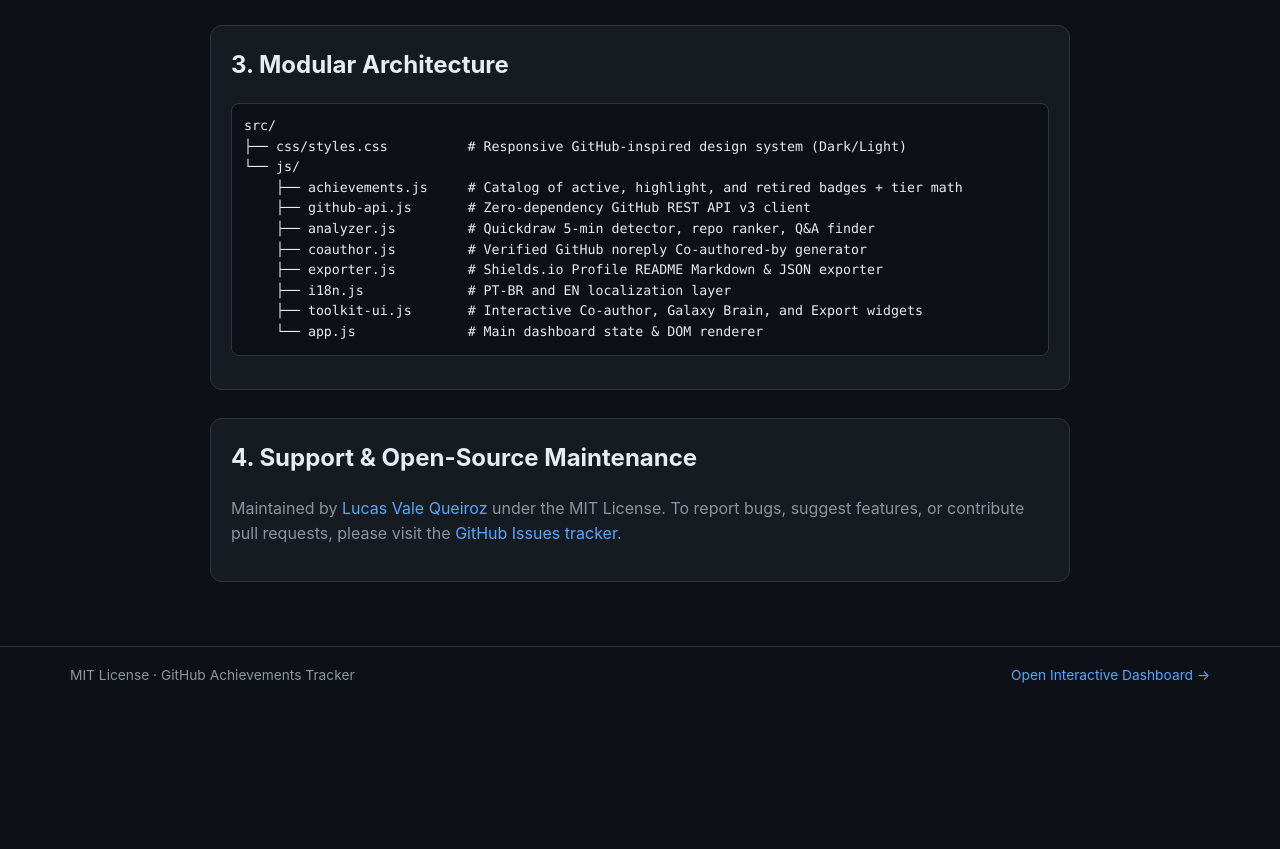
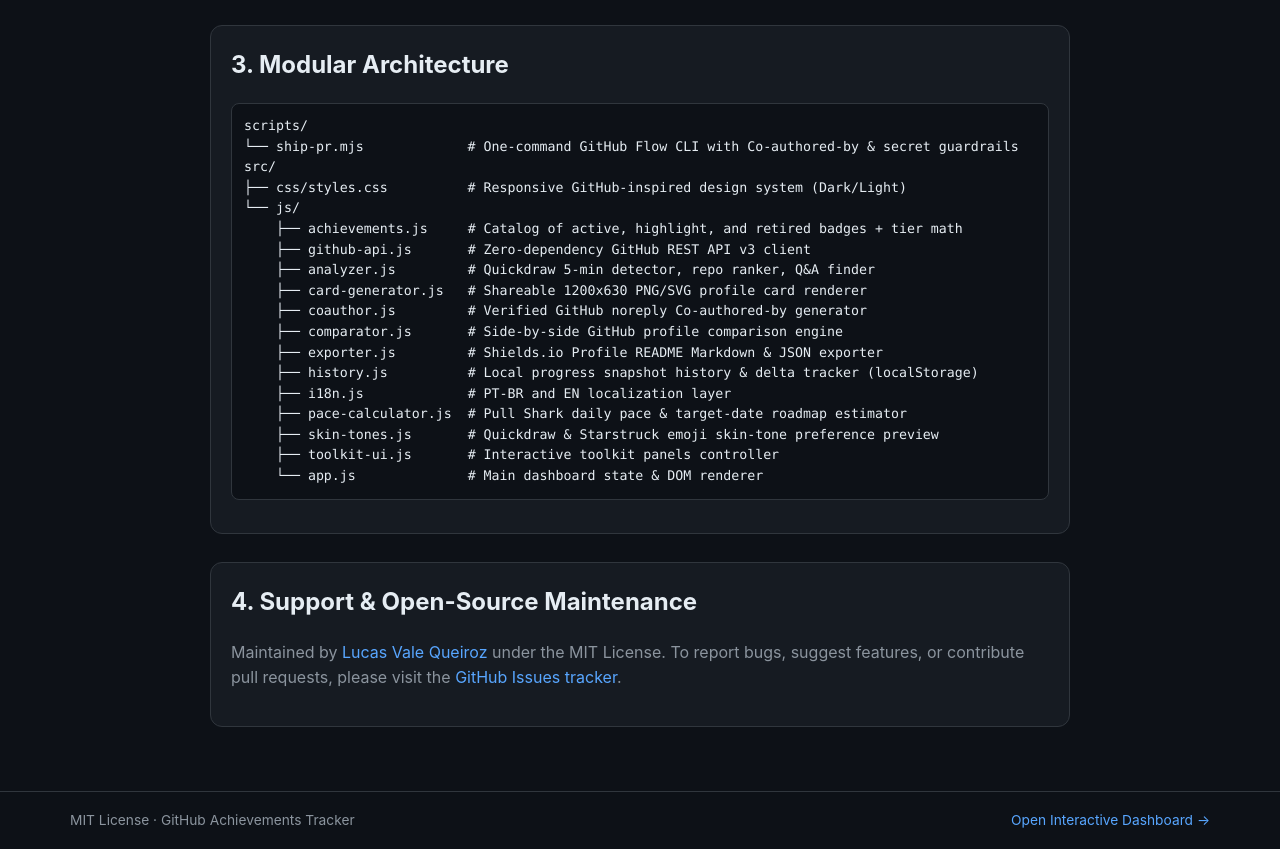
Before and after one commit to LucasValeQueiroz/github-achievements-tracker, a website: page docs.html in a window 1280 px wide. Shown: the part 1077-1926 px from the top of the page. Before the commit the page ends 1782 px from the top, so only its background shows below. Drawn offline with Linux system fonts and the light colour scheme.

Commit message:
docs: sync README and docs.html with comparator, pace calculator, history, and skin-tone modules
Updates README.md and docs.html architecture tree and feature list to reflect all newly added modules and unit tests.

```diff
--- a/docs.html
+++ b/docs.html
@@ -86,16 +86,23 @@
 
       <article class="panel">
         <h2>3. Modular Architecture</h2>
-        <pre class="code-block">src/
+        <pre class="code-block">scripts/
+└── ship-pr.mjs             # One-command GitHub Flow CLI with Co-authored-by &amp; secret guardrails
+src/
 ├── css/styles.css          # Responsive GitHub-inspired design system (Dark/Light)
 └── js/
     ├── achievements.js     # Catalog of active, highlight, and retired badges + tier math
     ├── github-api.js       # Zero-dependency GitHub REST API v3 client
     ├── analyzer.js         # Quickdraw 5-min detector, repo ranker, Q&amp;A finder
+    ├── card-generator.js   # Shareable 1200x630 PNG/SVG profile card renderer
     ├── coauthor.js         # Verified GitHub noreply Co-authored-by generator
+    ├── comparator.js       # Side-by-side GitHub profile comparison engine
     ├── exporter.js         # Shields.io Profile README Markdown &amp; JSON exporter
+    ├── history.js          # Local progress snapshot history &amp; delta tracker (localStorage)
     ├── i18n.js             # PT-BR and EN localization layer
-    ├── toolkit-ui.js       # Interactive Co-author, Galaxy Brain, and Export widgets
+    ├── pace-calculator.js  # Pull Shark daily pace &amp; target-date roadmap estimator
+    ├── skin-tones.js       # Quickdraw &amp; Starstruck emoji skin-tone preference preview
+    ├── toolkit-ui.js       # Interactive toolkit panels controller
     └── app.js              # Main dashboard state &amp; DOM renderer</pre>
       </article>
 
```
Also changed, not shown: README.md.
